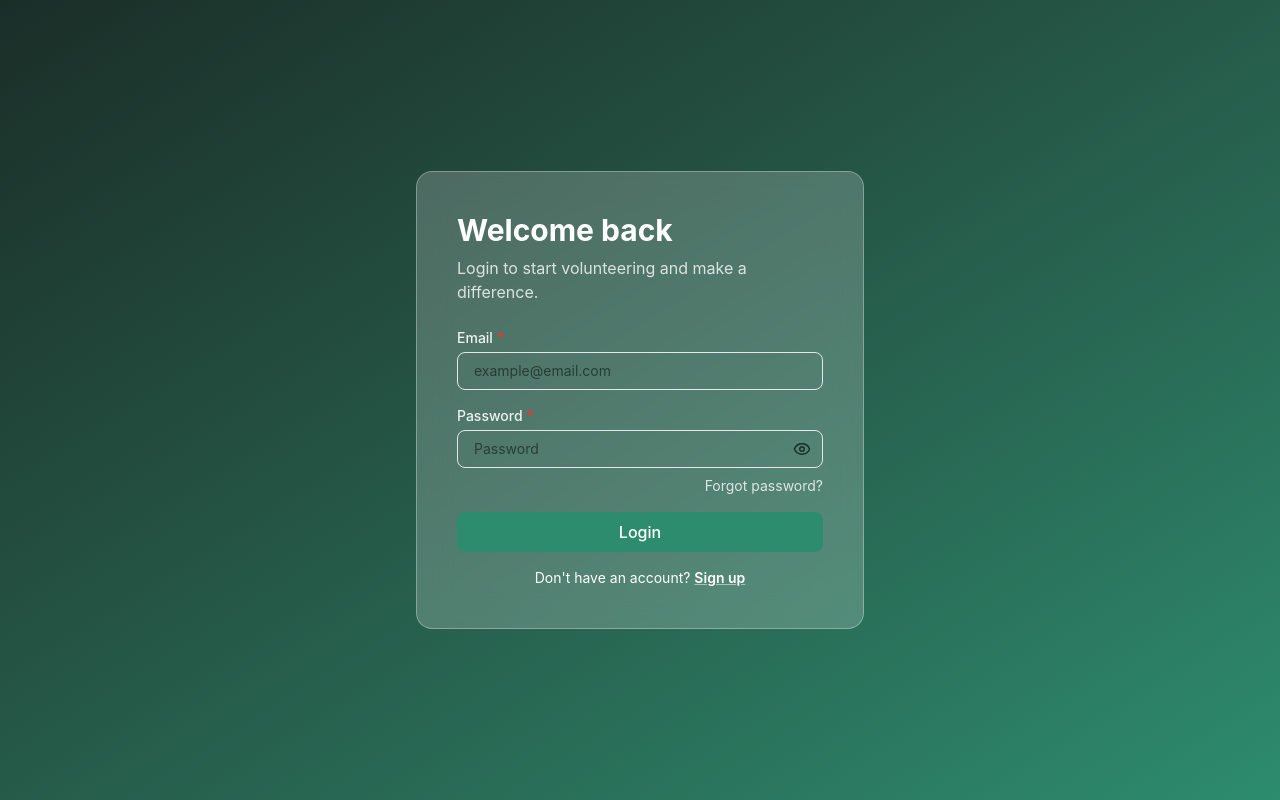
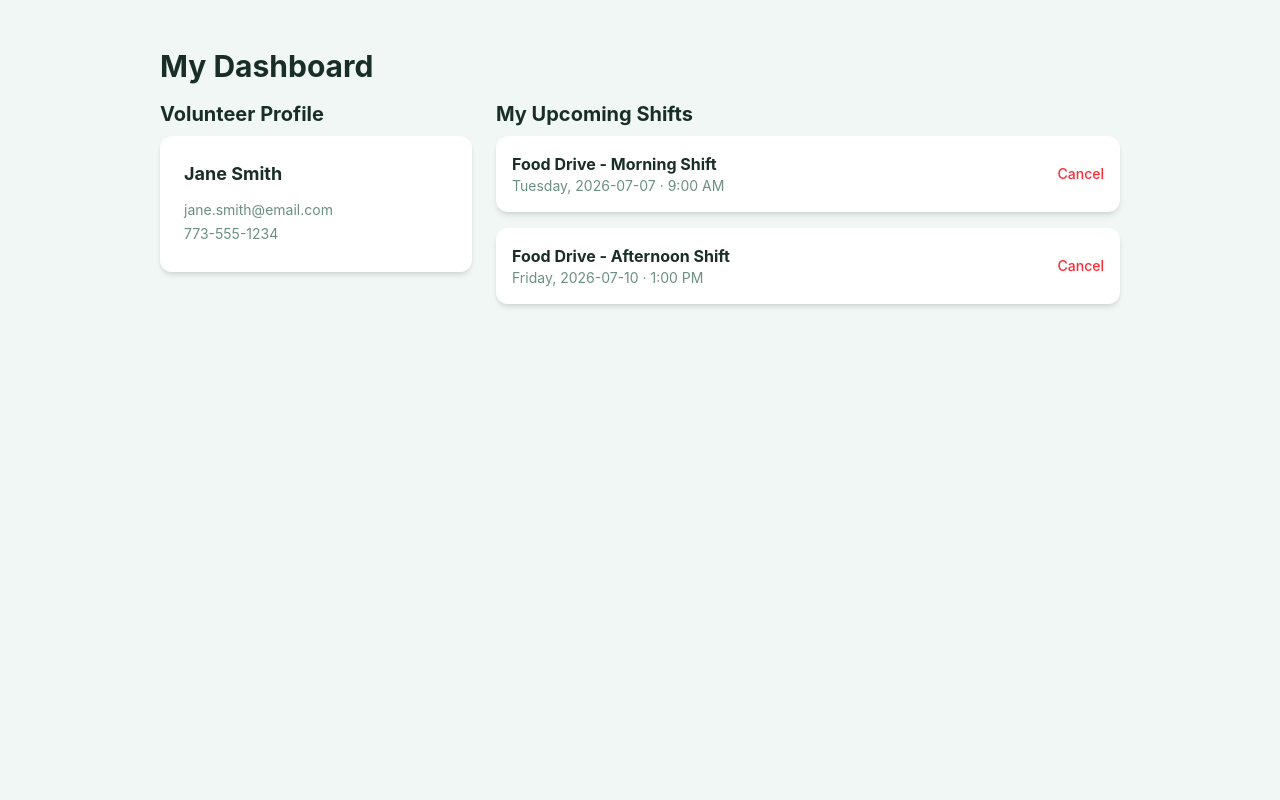
Before and after one commit to whaleism/volunteer-signup-app, a React (Vite) app: page /my-shifts in a window 1280 px wide. Before the commit this address led to /login. Built offline with nearby package versions, Linux system fonts and the light colour scheme.

Commit message:
Added: MyShifts context to include fake shift data with unique signupId and upcoming shifts are able to be canceled through function.

```diff
--- a/src/App.jsx
+++ b/src/App.jsx
@@ -21,9 +21,9 @@ export default function App() {
           <Route
             path="/my-shifts"
             element={
-              <ProtectedRoute>
-                <MyShifts />
-              </ProtectedRoute>
+              // <ProtectedRoute>
+              <MyShifts />
+              // </ProtectedRoute>
             }
           />
           <Route
--- a/src/pages/volunteer/MyShifts.jsx
+++ b/src/pages/volunteer/MyShifts.jsx
@@ -1,3 +1,91 @@
+import { use, useState } from "react";
+import { getShiftDay } from "../../lib/dateHelper";
+
+const fakeVolunteer = {
+  name: "Jane Smith",
+  email: "jane.smith@email.com",
+  phone: "773-555-1234",
+};
+
 export default function MyShifts() {
-  return <h1>My Shifts</h1>;
+  const [myShifts, setMyShifts] = useState([
+    {
+      signupId: 101,
+      shift: {
+        id: 1,
+        title: "Food Drive - Morning Shift",
+        date: "2026-07-07",
+        time: "9:00 AM",
+      },
+    },
+    {
+      signupId: 102,
+      shift: {
+        id: 3,
+        title: "Food Drive - Afternoon Shift",
+        date: "2026-07-10",
+        time: "1:00 PM",
+      },
+    },
+  ]);
+
+  function handleCancel(signupId) {
+    setMyShifts(myShifts.filter((signup) => signup.signupId !== signupId));
+  }
+
+  return (
+    <div className="min-h-screen bg-[#f0f7f4]">
+      {/* Page title - spans full width */}
+      <div className="max-w-5xl mx-auto px-8 pt-12 pb-4">
+        <h1 className="text-3xl font-bold text-[#1a2e28]">My Dashboard</h1>
+      </div>
+
+      {/* Two column layout below title */}
+      <div className="flex max-w-5xl mx-auto px-8 gap-6">
+        {/* Left Panel - Profile */}
+        <div className="w-1/3">
+          <h2 className="text-xl font-bold text-[#1a2e28] mb-2">
+            Volunteer Profile
+          </h2>
+          {/* Profile details */}
+          <div className="bg-white rounded-xl shadow-md p-6">
+            <p className="text-lg font-bold text-[#1a2e28] mb-3">
+              {fakeVolunteer.name}
+            </p>
+            <p className="text-sm text-[#6b8f84] mb-1">{fakeVolunteer.email}</p>
+            <p className="text-sm text-[#6b8f84] mb-1">{fakeVolunteer.phone}</p>
+          </div>
+        </div>
+
+        {/* Right panel - My Shifts */}
+        <div className="w-2/3">
+          <h2 className="text-xl font-bold text-[#1a2e28] mb-2">
+            My Upcoming Shifts
+          </h2>
+          {myShifts.map((signup) => (
+            <div
+              key={signup.signupId}
+              className="bg-white rounded-xl shadow-md p-4 mb-4 flex items-center justify-between"
+            >
+              <div>
+                <h3 className="font-bold text-[#1a2e28]">
+                  {signup.shift.title}
+                </h3>
+                <p className="text-sm text-[#6b8f84]">
+                  {getShiftDay(signup.shift.date)}, {signup.shift.date} ·{" "}
+                  {signup.shift.time}
+                </p>
+              </div>
+              <button
+                onClick={() => handleCancel(signup.signupId)}
+                className="text-sm text-red-500 font-medium hover:underline"
+              >
+                Cancel
+              </button>
+            </div>
+          ))}
+        </div>
+      </div>
+    </div>
+  );
 }
```
